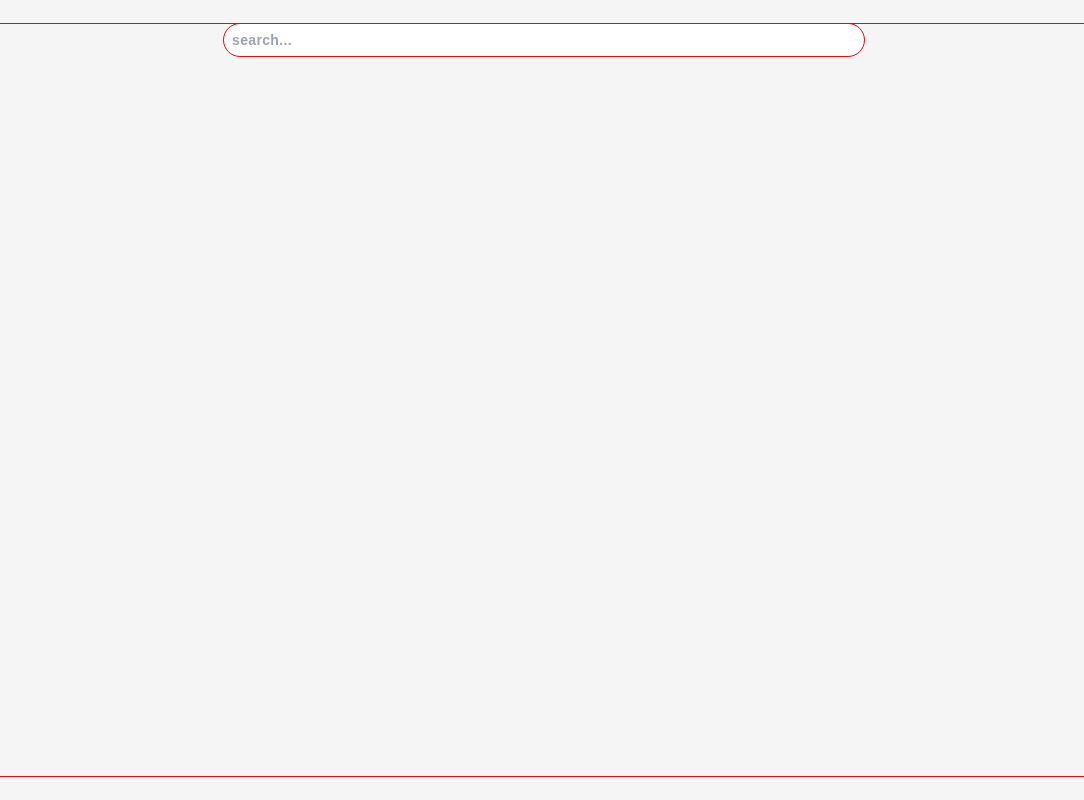
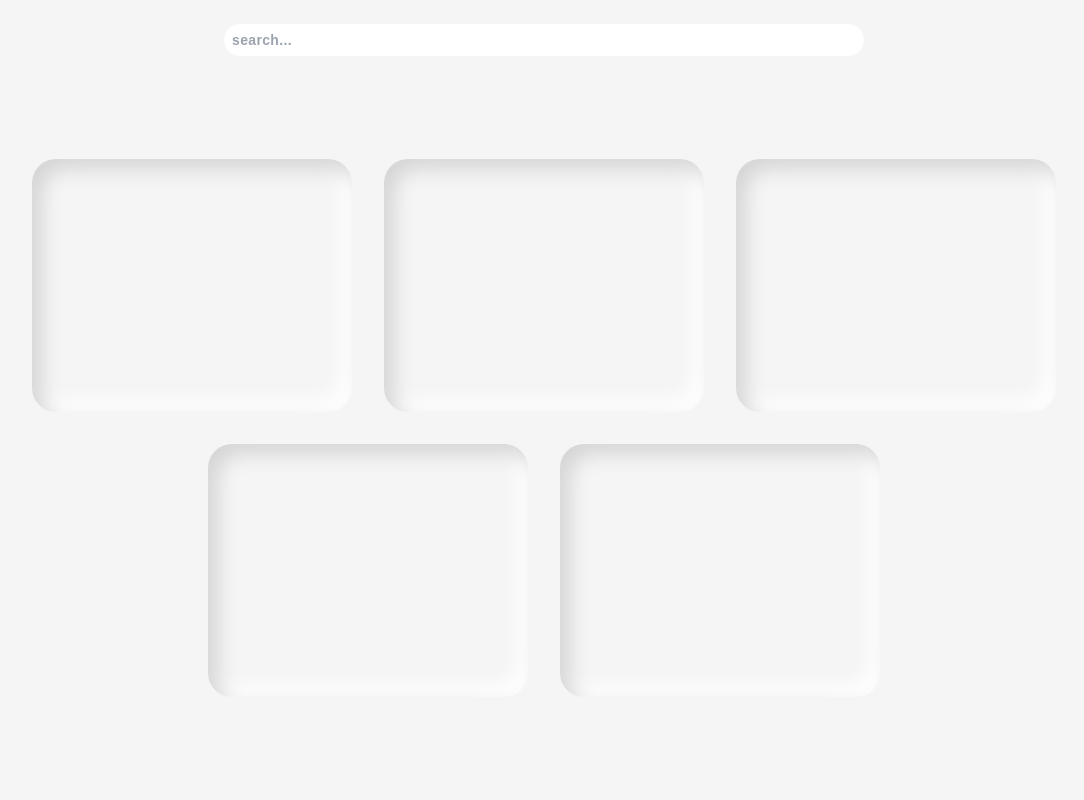
Before and after one commit to msinemkaya/note-app, a React (Create React App) app: page / in a window 1280 px wide. Shown: the whole page, without its empty margins (96-1180 px from the left). Built offline with nearby package versions, Linux system fonts and the light colour scheme.

Commit message:
feat: added style and html for notes

```diff
--- a/src/components/Note.js
+++ b/src/components/Note.js
@@ -1,7 +1,7 @@
 export default function Note(){
   return(
-    <>
+    <div className='note'>
 
-    </>
+    </div>
   );
 }
--- a/src/components/NoteList.js
+++ b/src/components/NoteList.js
@@ -1,7 +1,15 @@
+import Note from './Note';
+
 export default function NoteList(){
   return(
-    <>
-
-    </>
+    <div className='scroll-zone'>
+      <div className='note-container'>
+        <Note />
+        <Note />
+        <Note />
+        <Note />
+        <Note />
+      </div>
+    </div>
   );
 }
--- a/src/index.css
+++ b/src/index.css
@@ -3,8 +3,16 @@
 @tailwind utilities;
 @import url('https://fonts.googleapis.com/css2?family=Raleway:wght@400;500;600;700&display=swap');
 
-* {
+/* * {
   outline: 1px red solid;
+} */
+
+::-webkit-scrollbar {
+  @apply w-[4px]
+}
+
+::-webkit-scrollbar-thumb {
+  @apply rounded-full bg-gray-400/50
 }
 
 body {
@@ -23,6 +31,26 @@ body {
   @apply rounded-full px-2 max-h-8 h-8 w-1/2 mb-6 leading-8 text-gray-700 font-semibold text-sm tracking-wide
 }
 
+.scroll-zone {
+  @apply overflow-auto invisible hover:visible transition-all h-full min-w-max w-full
+}
+
 .note-container {
-  @apply h-full w-full
+  @apply h-full min-w-max w-full flex flex-wrap gap-8 mx-auto justify-center items-center md:content-center visible py-8
 }
+
+.note {
+  @apply w-2/5 h-2/5 min-h-[10rem] min-w-[6rem] md:w-1/4 rounded-3xl transition-all duration-500
+}
+
+.note {
+  box-shadow: inset 10px 10px 20px #d5d5d5,
+            inset -10px -10px 20px #ffffff;
+
+}
+
+.note:hover {
+  box-shadow: 10px 10px 32px #cecece,
+             -10px -10px 32px #ffffff;
+  scale: 1.1;
+}
```
